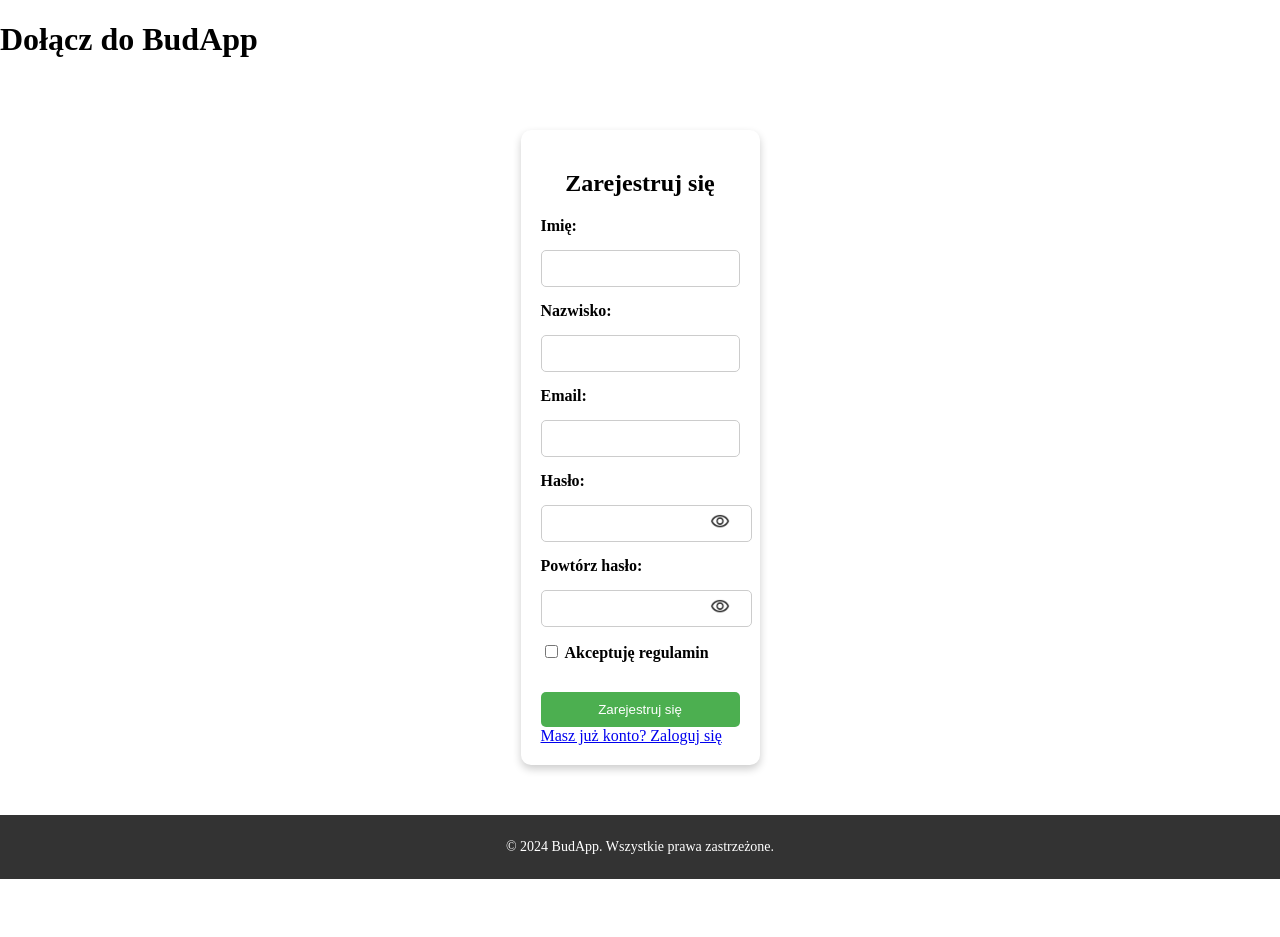
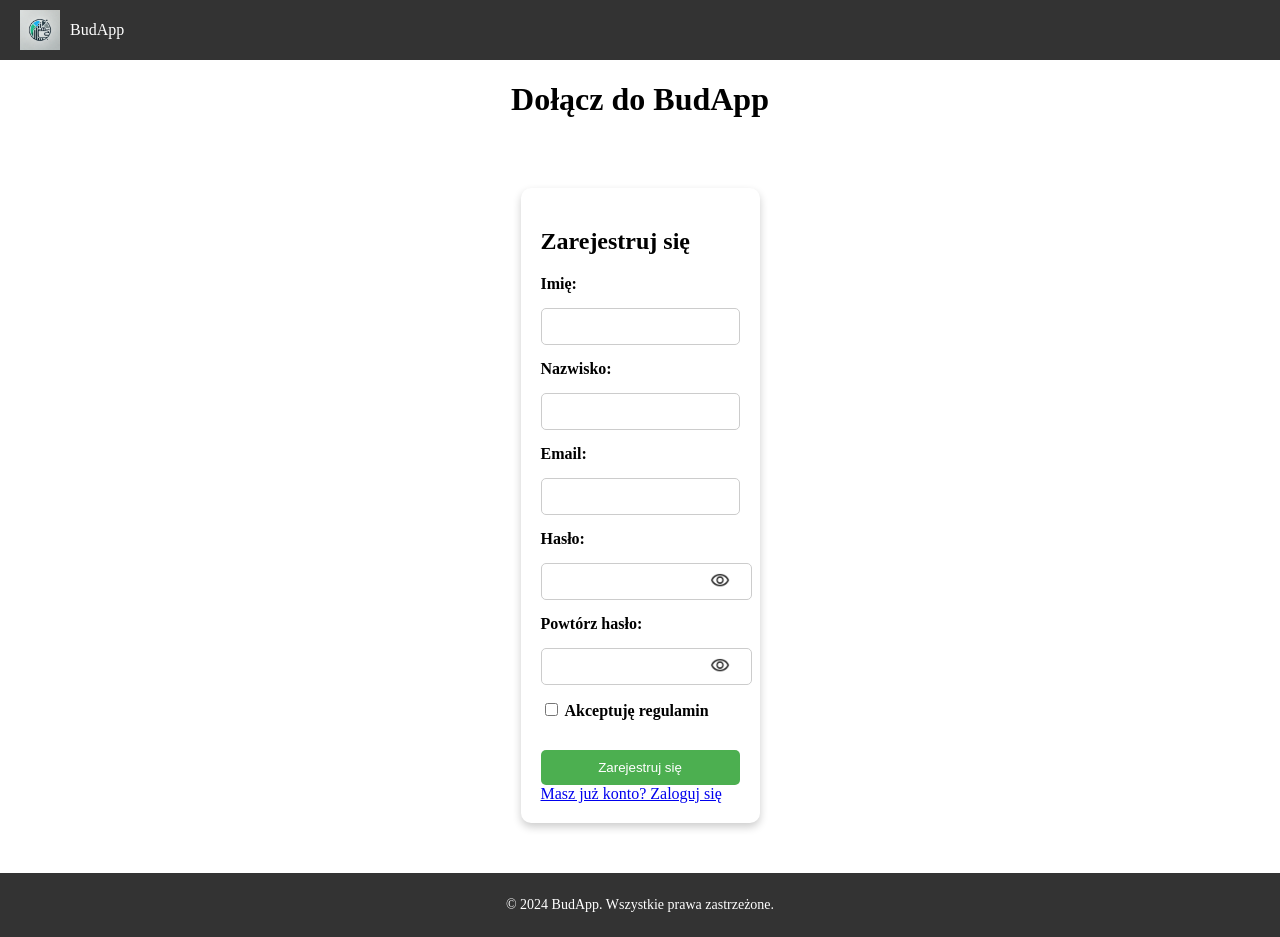
Before and after one commit to Mawv1/Budget-Application, a PHP site: page /login_module/register.php in a window 1280 px wide. Before the commit the page ends 879 px from the top, so only its background shows below. Run offline with PHP 8.4, Linux system fonts and the light colour scheme; some libraries are stand-ins or nearby versions.

Commit message:
Made forms more web-themed

```diff
--- a/login_module/login_handler.php
+++ b/login_module/login_handler.php
@@ -20,7 +20,7 @@
             $password = $_POST['password'];
 
             $login  = htmlentities($login, ENT_QUOTES, "UTF-8");
-
+            // prepare statement, bind
             $sql = "SELECT * FROM users WHERE email = '$login' AND password = '$password'";
             // sprintf wstawia zmienne do zapytania mysql_real_escape_string zabezpiecza przed SQL Injection
             $result = $connection->query(sprintf("SELECT * FROM users WHERE email = '%s'",
--- a/login_module/register.css
+++ b/login_module/register.css
@@ -38,7 +38,35 @@ footer {
     box-shadow: 0 4px 8px rgba(0, 0, 0, 0.2);
 }
 
-h2 {
+.header {
+    /* position: fixed; */
+    top: 0;
+    left: 0;
+    width: 100%;
+    background-color: #333;
+    color: #fff;
+    z-index: 1;
+    display: flex;
+    flex-direction: column;
+    padding: 0; /* Usuń padding, by elementy były wyrównane */
+}
+
+.header p {
+    margin: 0;
+}
+
+.logo-container {
+    display: flex;
+    align-items: center;
+    padding: 10px 20px;
+}
+
+.logo {
+    height: 40px;
+    margin-right: 10px;
+}
+
+h1 {
     text-align: center;
     margin-bottom: 20px;
 }
--- a/login_module/register.php
+++ b/login_module/register.php
@@ -102,7 +102,7 @@ if (isset($_POST['email'])) {
     }
     catch(Exception $e){
         echo '<span style="color:red;">Błąd serwera! Przepraszamy za niedogodności i prosimy o rejestrację w innym terminie!</span>';
-        echo '<br />Informacja developerska: '.$e;
+        // echo '<br />Informacja developerska: '.$e;
     }
 }
 ?>
@@ -118,9 +118,13 @@ if (isset($_POST['email'])) {
     <script src="https://www.google.com/recaptcha/api.js"></script>
 </head>
 <body>
-<header>
-    <h1>Dołącz do BudApp</h1>
+<header class="header">
+    <div class="logo-container">
+        <img src="../pictures/logo.webp" alt="Logo" class="logo">
+        <span class="app-name">BudApp</span>
+    </div>
 </header>
+<h1>Dołącz do BudApp</h1>
 <main>
     <section class="form-container">
         <h2>Zarejestruj się</h2>
```
Also changed, not shown: login_module/login.php (+6 -2 lines), login_module/logout.php (+6 -2 lines).
